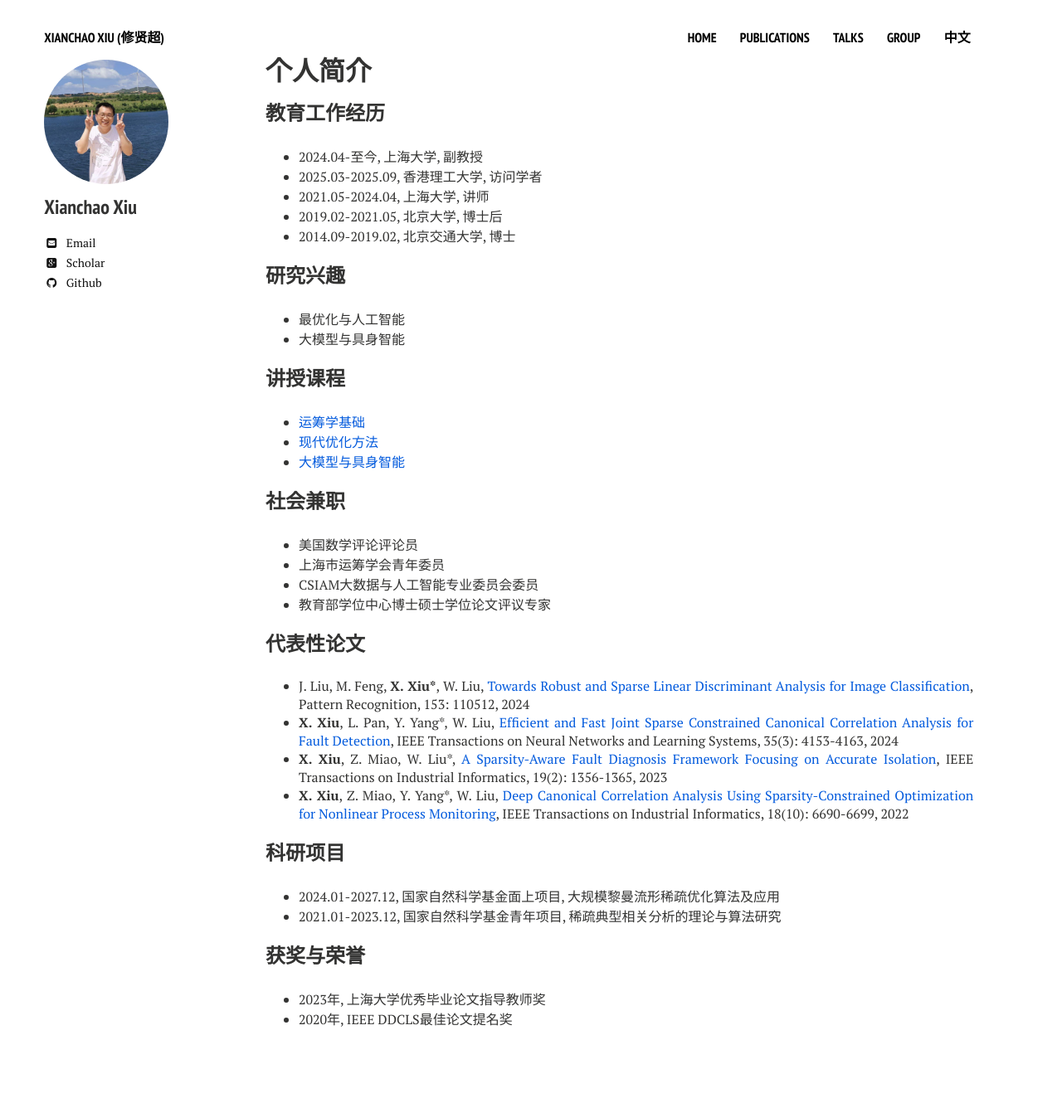
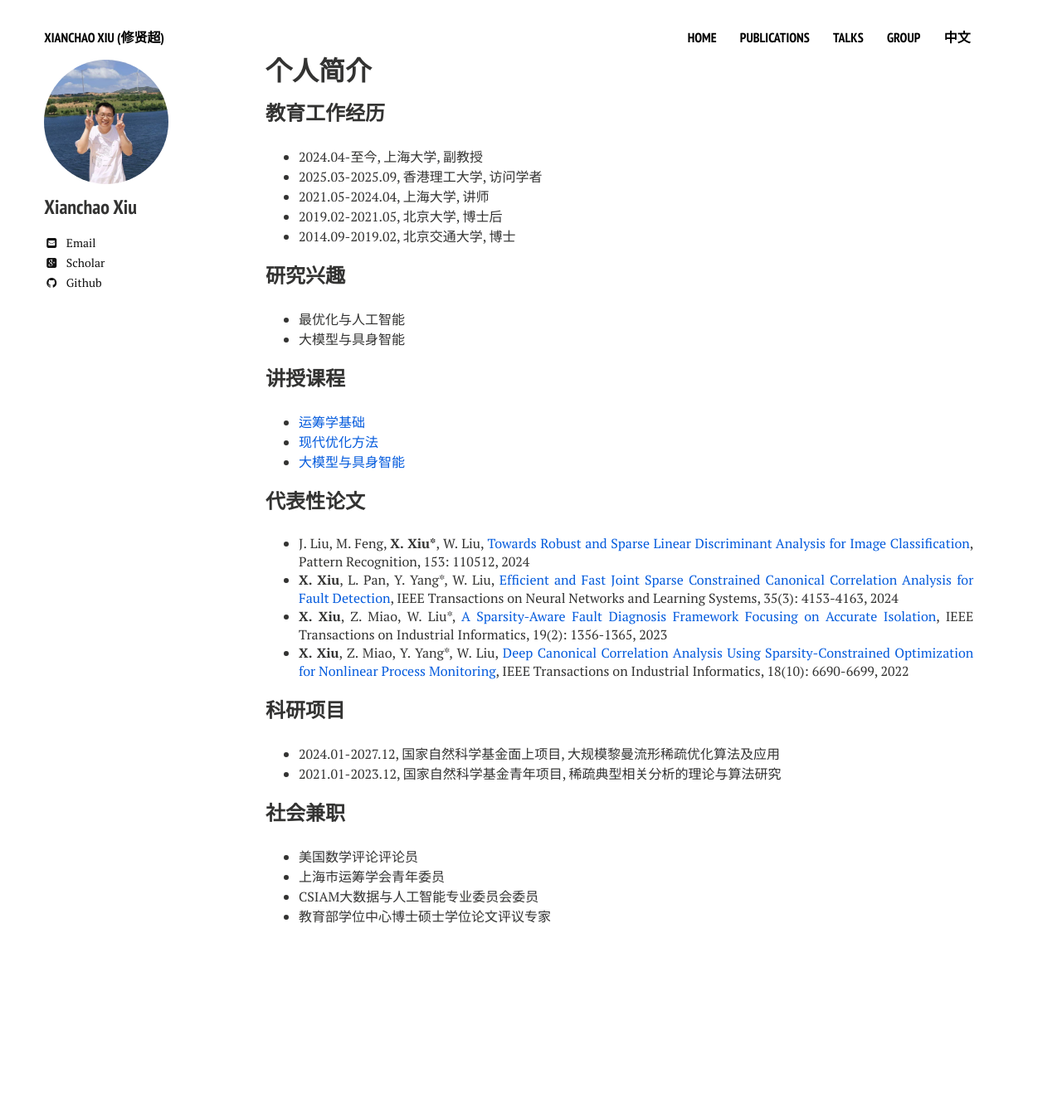
Before and after one commit to xianchaoxiu/xianchaoxiu.github.io, a Jekyll site: the page built from chinese/index.md, in a window 1280 px wide. Shown: the whole page at 83% size. Built offline with Jekyll 4.4.1, drawn with Linux system fonts in a browser that asks for light colours; nearby versions of some CDN libraries; after the commit the page ends 1212 px from its top, so only the background shows below that.

Commit message:
Update index.md

```diff
--- a/chinese/index.md
+++ b/chinese/index.md
@@ -27,11 +27,7 @@ share: false
 * <a href="https://xianchaoxiu.github.io/chinese/OPT/" class="textlink" target="_blank"> 现代优化方法 </a><br>
 * <a href="https://xianchaoxiu.github.io/chinese/LLM/" class="textlink" target="_blank"> 大模型与具身智能 </a><br>
 
-### 社会兼职
-* 美国数学评论评论员 <br>
-* 上海市运筹学会青年委员 <br>
-* CSIAM大数据与人工智能专业委员会委员 <br>
-* 教育部学位中心博士硕士学位论文评议专家 <br>
+
 
 ### 代表性论文
 * J. Liu, M. Feng, <b>X. Xiu*</b>, W. Liu, <a href="https://www.sciencedirect.com/science/article/abs/pii/S0031320324002632" class="textlink" target="_blank">Towards Robust and Sparse Linear Discriminant Analysis for Image Classification</a>, Pattern Recognition, 153: 110512, 2024 <br>
@@ -45,6 +41,8 @@ share: false
 * 2021.01-2023.12, 国家自然科学基金青年项目, 稀疏典型相关分析的理论与算法研究 <br>
 
 
-### 获奖与荣誉
-* 2023年, 上海大学优秀毕业论文指导教师奖 <br>
-* 2020年, IEEE DDCLS最佳论文提名奖 <br>
+### 社会兼职
+* 美国数学评论评论员 <br>
+* 上海市运筹学会青年委员 <br>
+* CSIAM大数据与人工智能专业委员会委员 <br>
+* 教育部学位中心博士硕士学位论文评议专家 <br>
```
